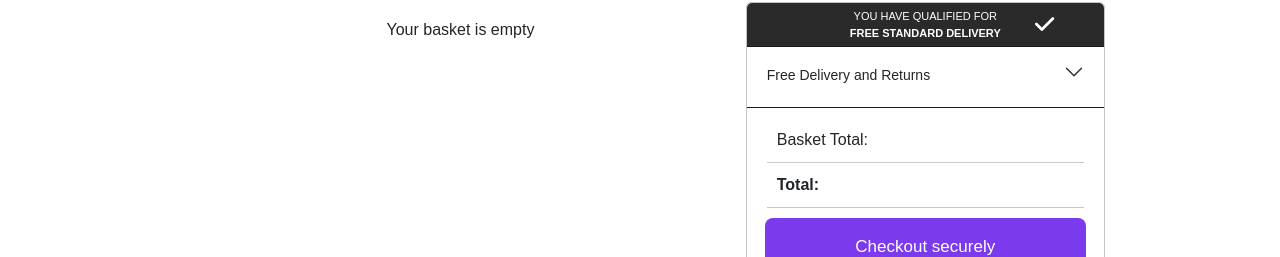
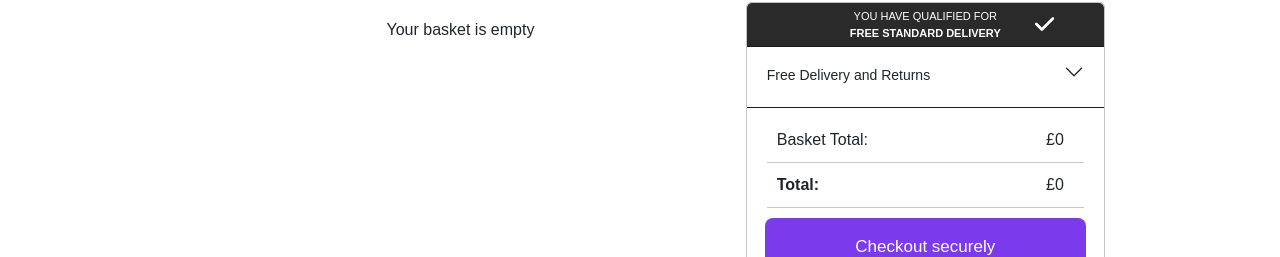
Before and after one commit to smntsng/SneakerStreets, a React (Vite) app: page /Checkout in a window 1280 px wide. Shown: the part 132-389 px from the top of the page. Built offline with nearby package versions, Linux system fonts and the light colour scheme.

Commit message:
total price updates on item added

```diff
--- a/src/components/BasketItem/BasketItem.jsx
+++ b/src/components/BasketItem/BasketItem.jsx
@@ -1,7 +1,7 @@
 import Button from 'react-bootstrap/Button';
 import Card from 'react-bootstrap/Card';
 import sneakers from '../../assets/json/sneakers';
-import { useState } from 'react';
+import { useEffect, useState } from 'react';
 import { Link } from 'react-router-dom';
 import { useDispatch, useSelector } from 'react-redux';
 import { removeFromBasket } from '../../redux/actions/basketActions';
@@ -18,9 +18,28 @@ const BasketItem = (props) => {
         dispatch(removeFromBasket(itemId, size, color));
     };
 
-    const amountHandler = () => {
+    const [total, setTotal] = useState(product[0].price * amount);
+    // update total on load
+    useEffect(()=>{
+        props.priceupdateHandler(total);
+    }, [total])
+
+    //update total on amount change
+    useEffect(()=>{
+        setTotal(product[0].price * amount)
+    }, [amount])
+
+    const amountHandlerSub = () => {
         setAmount((prev) => prev - 1)
-        if (amount === 1) {handleRemoveFromBasket(props.item, props.color, props.size)}
+        props.priceupdateHandler(total)
+        if (amount === 1) {
+            handleRemoveFromBasket(props.item, props.color, props.size)
+            props.priceupdateHandler(0)
+        }
+    }
+    const amountHandlerAdd = () => {
+        setAmount((prev) => prev + 1)
+        props.priceupdateHandler(total)
     }
 
     let customURL = "/productpage/"+props.item;
@@ -59,14 +78,14 @@ const BasketItem = (props) => {
                             <div className="flex flex-row items-center">
                                 <button
                                     className="upDown bg-gray-200 py-2 px-4 rounded-md text-violet-800 text-1"
-                                    onClick={amountHandler}
+                                    onClick={amountHandlerSub}
                                     >
                                         -
                                     </button>
                                 <span className="py-4 px-6 rounded-lg">{amount}</span>
                                     <button
                                         className="upDown bg-gray-200 py-2 px-4 rounded-md text-violet-800 text-1"
-                                        onClick={() => setAmount((prev) => prev + 1)}
+                                        onClick={amountHandlerAdd}
                                     >
                                     +
                                 </button>
--- a/src/components/CartSummary/Cart.jsx
+++ b/src/components/CartSummary/Cart.jsx
@@ -1,4 +1,4 @@
-import React from 'react';
+import React, { useState } from 'react';
 import './Cart.css';
 import { useSelector } from 'react-redux';
 import BasketItem from '../BasketItem/BasketItem';
@@ -16,6 +16,11 @@ const Cart = () => {
 
     const basketItems = useSelector((state) => state.basket.items);
     // Total Price
+    const [totalPrice, setTotalPrice] = useState(0)
+
+    const priceupdateHandler =(newPrice) => {
+        setTotalPrice(newPrice);
+    }
 
     return(
         <>
@@ -32,7 +37,12 @@ const Cart = () => {
                                         {
                                         basketItems.map((item, index) => {
                                             console.log(item)
-                                            return <BasketItem key={index} item={item.item} size={item.size} color={item.color}/>
+                                            return <BasketItem
+                                            key={index}
+                                            item={item.item}
+                                            size={item.size}
+                                            color={item.color}
+                                            priceupdateHandler={priceupdateHandler}/>
                                         })
                                         }
 
@@ -42,7 +52,7 @@ const Cart = () => {
                     </div>
                     {/* Right Side */}
                     <div style={{ border: '1px solid #c4c4c4', minHeight: '400px', borderRadius:'5px'}}>
-                        <BasketProcess />
+                        <BasketProcess total={totalPrice} priceupdateHandler={priceupdateHandler}/>
                     </div>
                 </div>
 
--- a/src/components/Checkout/BasketProcess/BasketProcess.jsx
+++ b/src/components/Checkout/BasketProcess/BasketProcess.jsx
@@ -18,7 +18,7 @@ const BasketProcess = props => {
             </div>
         </div>
         <DeliveryAccordion />
-        <PaymentProcess />
+        <PaymentProcess total = {props.total} priceUpdateHandler={props.priceUpdateHandler}/>
         <PromoAccordion />
         </>
     )
--- a/src/components/Checkout/BasketProcess/basketProcess.css
+++ b/src/components/Checkout/BasketProcess/basketProcess.css
@@ -62,6 +62,11 @@ button.accordion-button:focus{
 }
 .totalPriceSection p{
     padding: 10px;
+    position: relative;
+}
+.totalPriceSection p span{
+    position: absolute;
+    right: 20px !important;
 }
 
 /* checkout option */
--- a/src/components/Checkout/PaymentProcess/PaymentProcess.jsx
+++ b/src/components/Checkout/PaymentProcess/PaymentProcess.jsx
@@ -1,12 +1,13 @@
 import { Button } from "react-bootstrap";
 
-const PaymentProcess =() => {
+const PaymentProcess = props => {
     return(
         <>
             <div className="totalPriceSection">
-                <p> Basket Total: </p>
+                <p> Basket Total: <span>£{props.total}</span></p>
                 <hr />
-                <p><strong>Total: </strong></p>
+
+                <p><strong>Total: </strong> <span>£{props.total}</span></p>
                 <hr/>
             </div>
             <div className="checkoutOptions">
```
